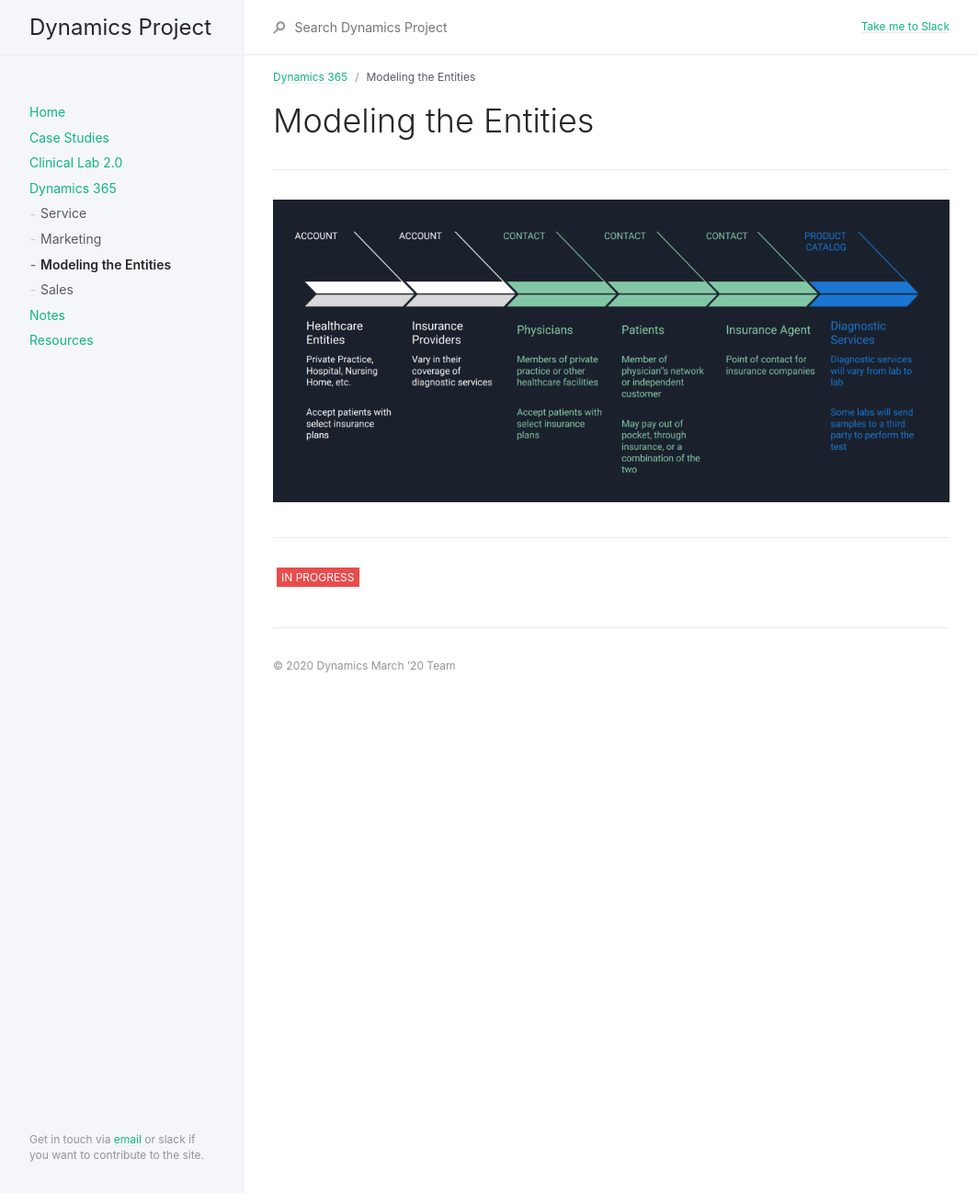
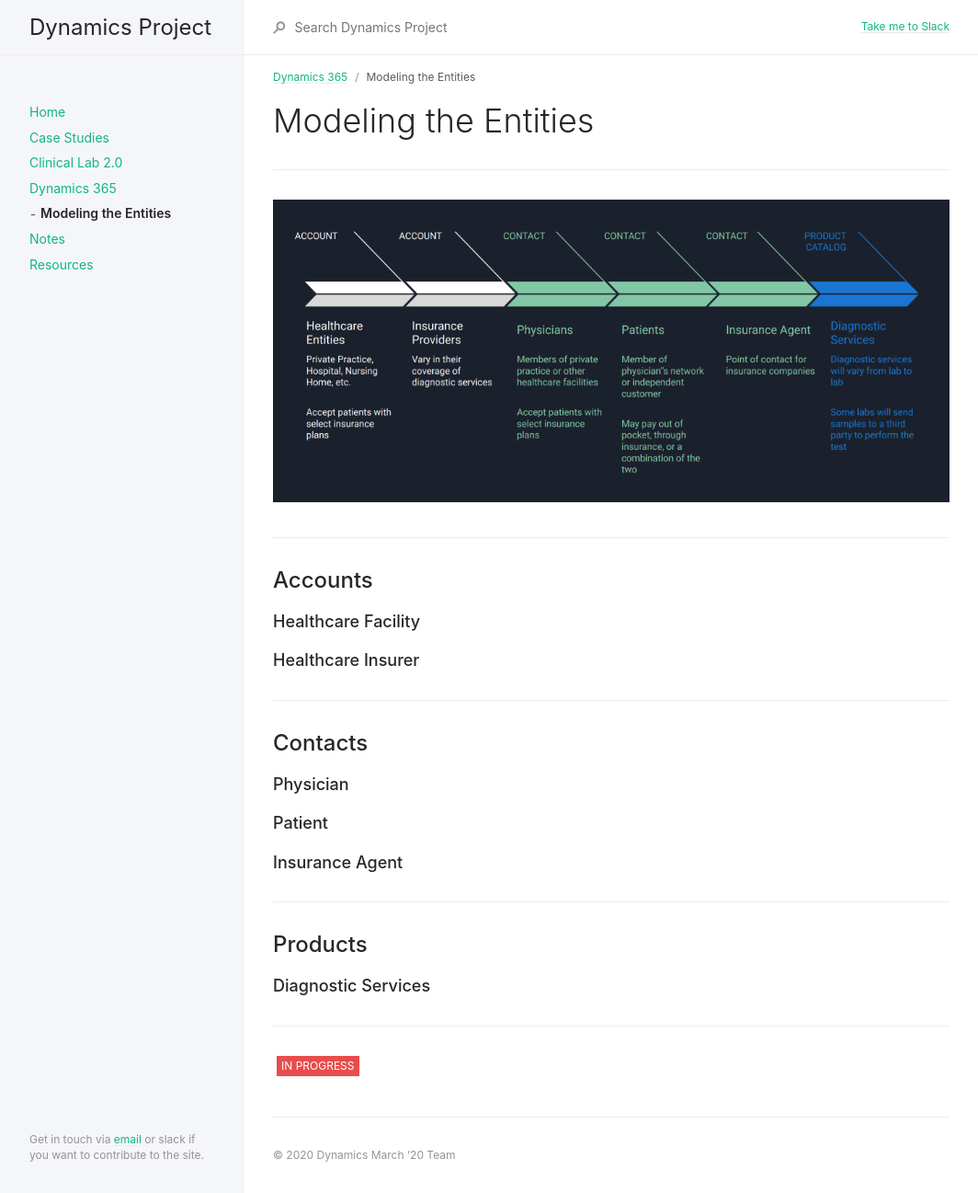
Before and after one commit to smoothstack/smoothstack.github.io, a Jekyll site: the page built from docs/dynamics-365/modeling.md, in a window 1280 px wide. Shown: the whole page at 92% size, without its empty margins (107-1171 px from the left). Built offline with Jekyll 4.4.1, drawn with Linux system fonts in a browser that asks for light colours.

```diff
--- a/_sass/labels.scss
+++ b/_sass/labels.scss
@@ -18,6 +18,10 @@
   @include fs-2;
 }
 
+.label-nolink {
+  cursor: default;
+}
+
 .label-green {
   background-color: $green-200;
 }
--- a/docs/dynamics-365/modeling.md
+++ b/docs/dynamics-365/modeling.md
@@ -14,5 +14,29 @@ nav_order: 1
 
 ---
 
+## Accounts
+
+### Healthcare Facility
+
+### Healthcare Insurer
+
+---
+
+## Contacts
+
+### Physician
+
+### Patient
+
+### Insurance Agent
+
+---
+
+## Products
+
+### Diagnostic Services
+
+---
+
 In Progress
 {: .label .label-red }
```
Also changed, not shown: _includes/duedate.md (+1 -1 lines), docs/dynamics-365/customer-service.md (deleted, +0 -12 lines), docs/dynamics-365/marketing.md (deleted, +0 -12 lines), docs/dynamics-365/sales.md (deleted, +0 -12 lines).
